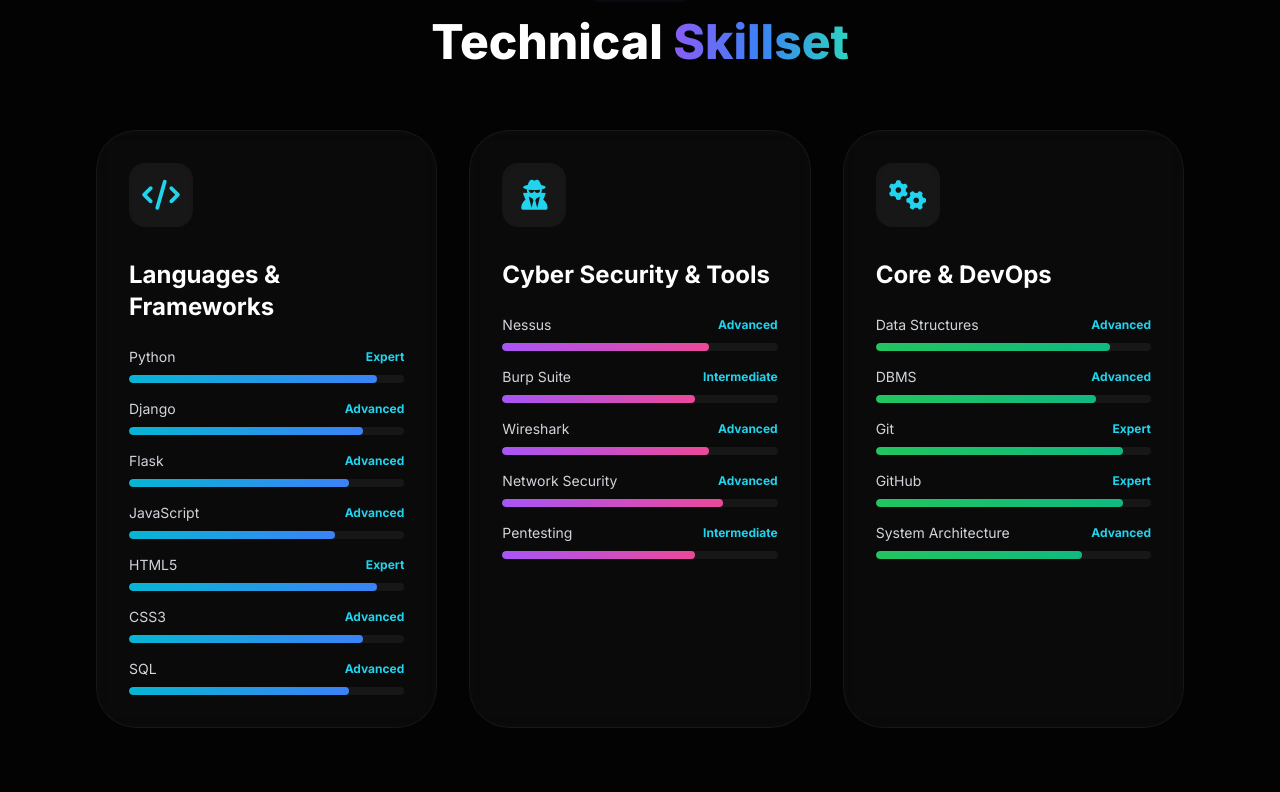
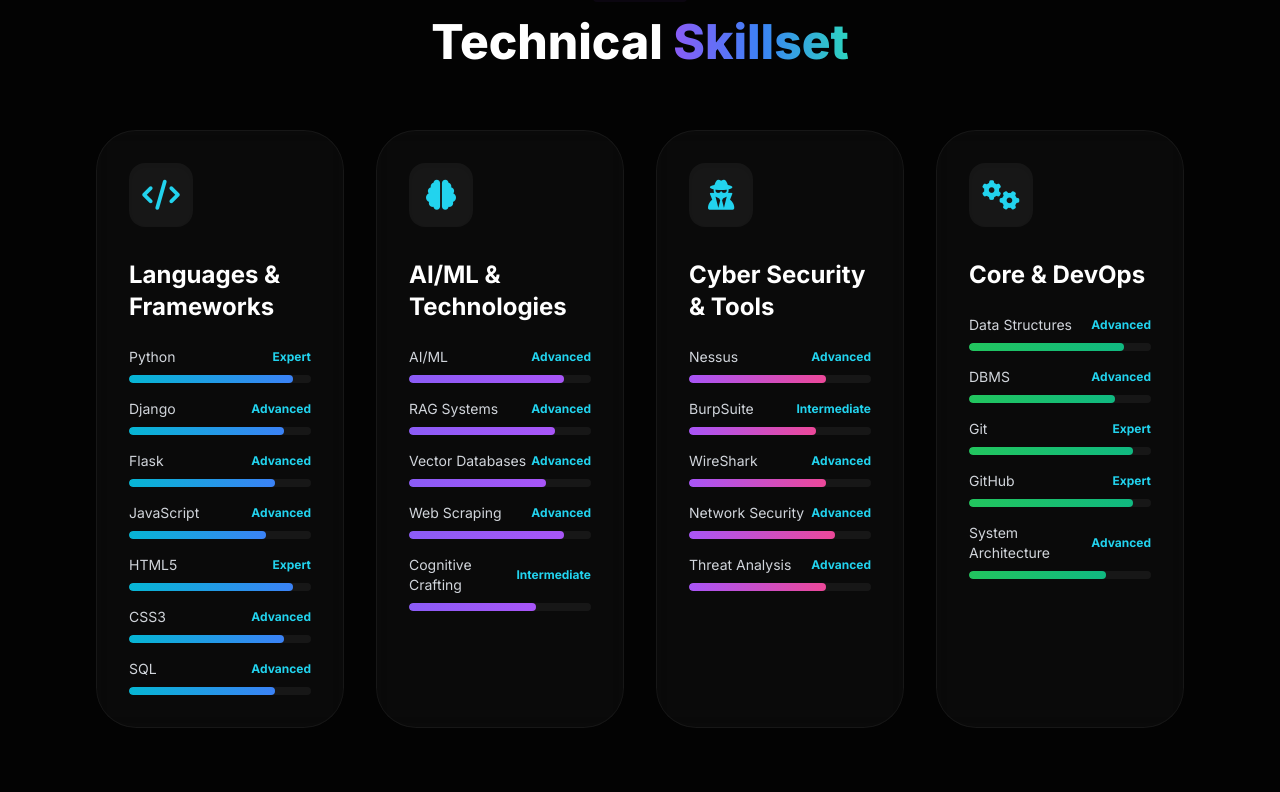
Before and after one commit to maheshpolamreddy/mahesh-portfolio, a React (Vite) app: page / in a window 1280 px wide. Shown: the part 1948-2740 px from the top of the page. Built offline with nearby package versions, Linux system fonts and the light colour scheme.

Commit message:
Update portfolio to match resume: Add AI/ML skills, fix project name, update resume link, correct education CGPA and certification titles

```diff
--- a/components/Certifications.tsx
+++ b/components/Certifications.tsx
@@ -24,7 +24,7 @@
     glow: 'group-hover:shadow-purple-500/20'
   },
   {
-    title: 'AI Fundamentals',
+    title: 'IBM Artificial Intelligence Fundamentals',
     issuer: 'IBM',
     icon: 'fa-robot',
     id: '04',
--- a/components/Education.tsx
+++ b/components/Education.tsx
@@ -15,7 +15,7 @@
     institution: 'Sri Chaitanya Jr College',
     degree: 'Intermediate (MPC)',
     period: '2020 – 2022',
-    score: 'CGPA: 8.6',
+    score: 'CGPA: 8.0',
     color: 'border-blue-500',
     glow: 'rgba(59,130,246,0.2)',
     delay: '200ms'
@@ -24,7 +24,7 @@
     institution: 'SUSHRUTA EM HIGH SCHOOL',
     degree: 'Secondary Education',
     period: '2020',
-    score: 'Marks: 527 / 600',
+    score: 'Marks: 527 / 600 (89%)',
     color: 'border-purple-500',
     glow: 'rgba(168,85,247,0.2)',
     delay: '400ms'
--- a/components/Hero.tsx
+++ b/components/Hero.tsx
@@ -28,7 +28,7 @@
     }
   };
 
-  const resumeUrl = "https://drive.google.com/file/d/1xjiTQrZg6T5O8CxfiU3BBqjUYJ-DfN8r/view?usp=drivesdk";
+  const resumeUrl = "https://drive.google.com/file/d/1xtAfmr6rEBxsmCoG3OsAxaTBQjRk5yhU/view?usp=sharing";
 
   return (
     <div className="min-h-[90vh] flex flex-col items-center justify-center text-center px-6 md:px-12 relative overflow-hidden">
@@ -92,10 +92,10 @@
             rel="noopener noreferrer"
             className="relative px-8 py-4 min-w-[180px] flex items-center justify-center rounded-2xl transition-all duration-500 hover:scale-105 active:scale-95 glass border border-cyan-500/30 group-hover/resume:border-cyan-400 group-hover/resume:shadow-[0_0_25px_rgba(34,211,238,0.3)]"
           >
-             <div className="absolute inset-0 bg-cyan-500/5 group-hover/resume:bg-cyan-500/10 transition-colors rounded-2xl"></div>
-             <span className="relative z-10 text-white font-black uppercase tracking-widest text-xs flex items-center">
-                <i className="fas fa-file-pdf mr-2 text-cyan-400 group-hover/resume:scale-110 transition-transform"></i> Resume
-             </span>
+            <div className="absolute inset-0 bg-cyan-500/5 group-hover/resume:bg-cyan-500/10 transition-colors rounded-2xl"></div>
+            <span className="relative z-10 text-white font-black uppercase tracking-widest text-xs flex items-center">
+              <i className="fas fa-file-pdf mr-2 text-cyan-400 group-hover/resume:scale-110 transition-transform"></i> Resume
+            </span>
           </a>
 
           <div className="absolute top-full mt-4 left-1/2 -translate-x-1/2 px-5 py-3 glass border border-white/10 rounded-2xl opacity-0 group-hover/resume:opacity-100 transition-all pointer-events-none w-64 text-center shadow-2xl z-50 transform translate-y-2 group-hover/resume:translate-y-0">
--- a/components/Projects.tsx
+++ b/components/Projects.tsx
@@ -21,7 +21,7 @@
     category: 'Web Development'
   },
   {
-    title: 'Professional Milk Dairy Ledger',
+    title: 'Professional Dairy Ledger',
     description: 'Developed a specialized dairy management system for recording daily milk collection, managing farmer accounts, and maintaining accurate ledger logs with secure date-based storage.',
     tags: ['Python', 'Django/Flask', 'HTML', 'CSS', 'SQL'],
     image: 'https://images.unsplash.com/photo-1551288049-bebda4e38f71?auto=format&fit=crop&q=80&w=1200',
@@ -61,8 +61,8 @@
             key={category}
             onClick={() => setActiveFilter(category)}
             className={`px-6 py-2.5 rounded-full font-bold text-sm uppercase tracking-wider transition-all duration-300 ${activeFilter === category
-                ? 'bg-cyan-500 text-black shadow-lg shadow-cyan-500/50 scale-105'
-                : 'glass border border-white/10 text-gray-400 hover:border-cyan-500/50 hover:text-white'
+              ? 'bg-cyan-500 text-black shadow-lg shadow-cyan-500/50 scale-105'
+              : 'glass border border-white/10 text-gray-400 hover:border-cyan-500/50 hover:text-white'
               }`}
           >
             {category}
--- a/components/Skills.tsx
+++ b/components/Skills.tsx
@@ -17,13 +17,25 @@
     accent: 'from-cyan-500 to-blue-500'
   },
   {
+    title: 'AI/ML & Technologies',
+    skills: [
+      { name: 'AI/ML', level: 85 },
+      { name: 'RAG Systems', level: 80 },
+      { name: 'Vector Databases', level: 75 },
+      { name: 'Web Scraping', level: 85 },
+      { name: 'Cognitive Crafting', level: 70 }
+    ],
+    icon: 'fa-brain',
+    accent: 'from-violet-500 to-purple-500'
+  },
+  {
     title: 'Cyber Security & Tools',
     skills: [
       { name: 'Nessus', level: 75 },
-      { name: 'Burp Suite', level: 70 },
-      { name: 'Wireshark', level: 75 },
+      { name: 'BurpSuite', level: 70 },
+      { name: 'WireShark', level: 75 },
       { name: 'Network Security', level: 80 },
-      { name: 'Pentesting', level: 70 }
+      { name: 'Threat Analysis', level: 75 }
     ],
     icon: 'fa-user-secret',
     accent: 'from-purple-500 to-pink-500'
@@ -77,7 +89,7 @@
         <h2 className="text-4xl md:text-5xl font-black">Technical <span className="gradient-text">Skillset</span></h2>
       </div>
 
-      <div className="grid md:grid-cols-3 gap-8">
+      <div className="grid md:grid-cols-2 lg:grid-cols-4 gap-8">
         {skillCategories.map((cat, i) => (
           <div
             key={i}
```
